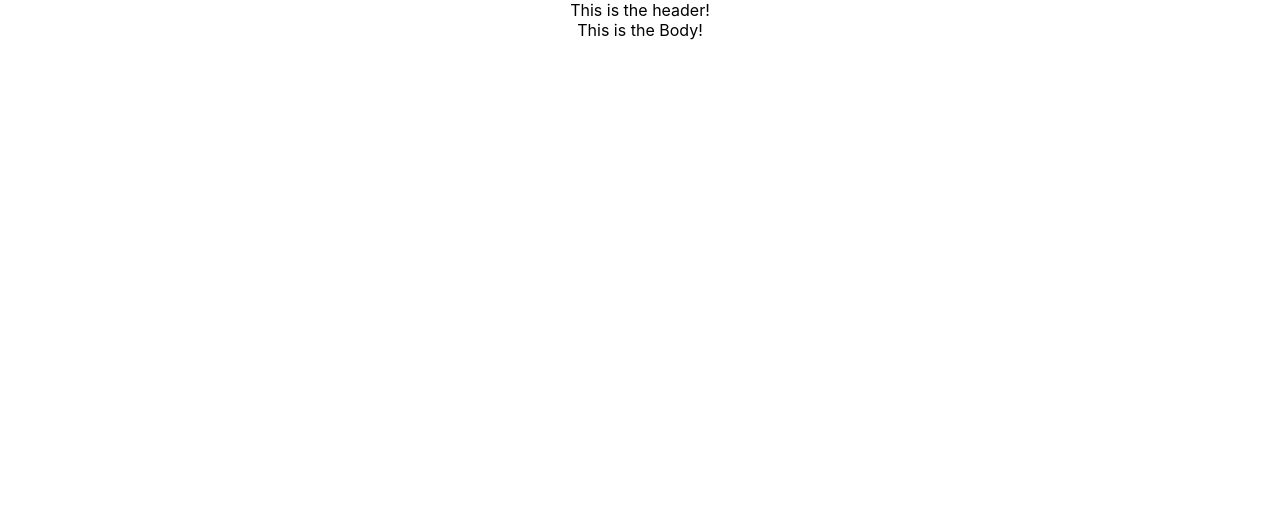
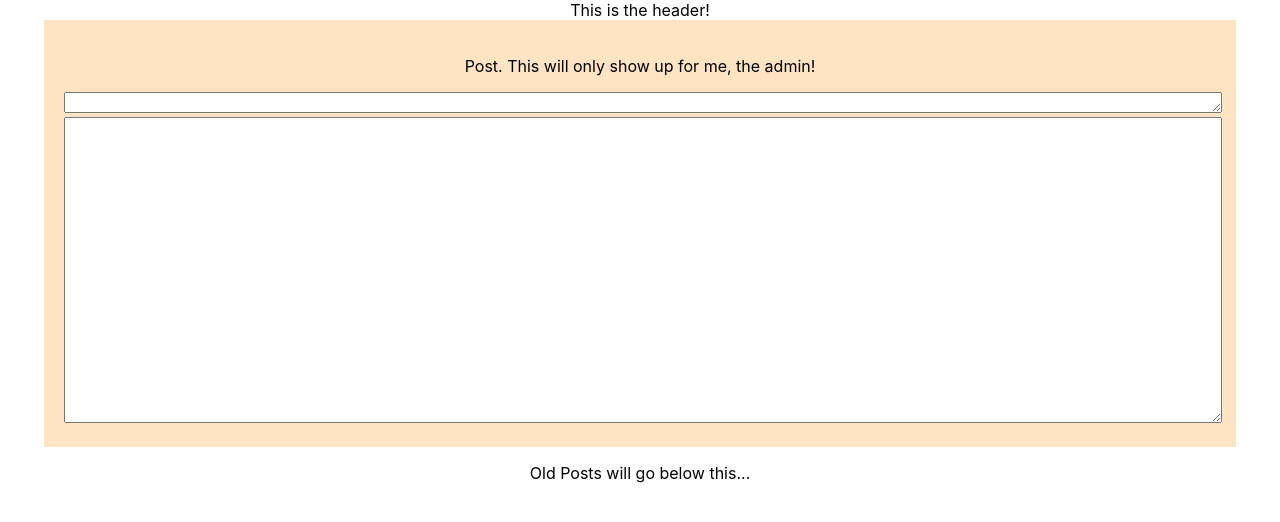
Before and after one commit to rasputinforever/blog, a React (Create React App) app in the folder front-end/: page / in a window 1280 px wide. Shown: the top 522 px of the page. Built offline with nearby package versions, Linux system fonts and the light colour scheme.

Commit message:
simple form with css

```diff
--- a/front-end/src/App.css
+++ b/front-end/src/App.css
@@ -5,6 +5,23 @@
 .App-logo {
   height: 40vmin;
   pointer-events: none;
+}
+
+.post-container {
+  width: 90%;
+  margin: auto;
+  padding: 20px;
+  background-color: bisque;
+}
+
+.post-title {
+  width: 100%;
+  height: 15px;
+}
+
+.post-body {
+  width: 100%;
+  height: 300px
 }
 
 @media (prefers-reduced-motion: no-preference) {
--- a/front-end/src/components/Body.js
+++ b/front-end/src/components/Body.js
@@ -1,9 +1,14 @@
 import React from 'react';
 
+// components
+import NewPostForm from './NewPostForm';
+
 function Body() {
+
   return (
     <div>
-        This is the Body!
+        <NewPostForm />
+        <p>Old Posts will go below this...</p>
     </div>
   );
 }
--- /dev/null
+++ b/front-end/src/components/NewPostForm.js
@@ -0,0 +1,21 @@
+import React from 'react';
+
+function NewPostForm() {
+
+    const [title, setTitle] = React.useState('')
+    const [body, setBody] = React.useState('')
+
+  return (
+    <div className='post-container'>
+        <p>Post. This will only show up for me, the admin!</p>
+        <textarea id="post-title" name="post title" value={title} onChange={(e) => setTitle(e.target.value)} className='post-title'>
+            Post Title
+        </textarea>
+        <textarea id="post-body" name="post body" value={body} onChange={(e) => setBody(e.target.value)} className='post-body'>
+            Post Body
+        </textarea>
+    </div>
+  );
+}
+
+export default NewPostForm;
```
